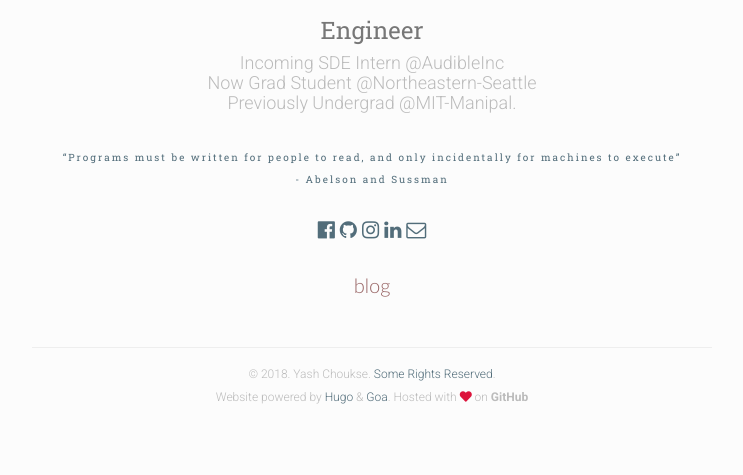
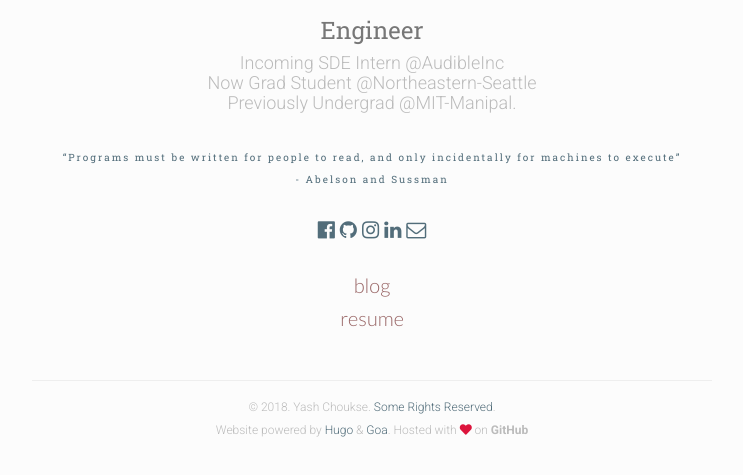
Before and after one commit to yash1195/yash1195.github.io, a plain HTML site: page index.html in a window 1280 px wide. Shown: the part 283-758 px from the top of the page, without its empty margins (268-1011 px from the left). Drawn offline with nearby package versions, Linux system fonts and the light colour scheme.

Commit message:
add resume

```diff
--- a/index.html
+++ b/index.html
@@ -98,6 +98,8 @@
 
   <h4><a class="menu-item" href="https://medium.com/@yashchoukse">blog</a></h4>
 
+  <h4><a class="menu-item" href="https://github.com/yash1195/resume/blob/master/classical/YashChoukseResume.pdf">resume</a></h4>
+
 </section>
 
 
```
